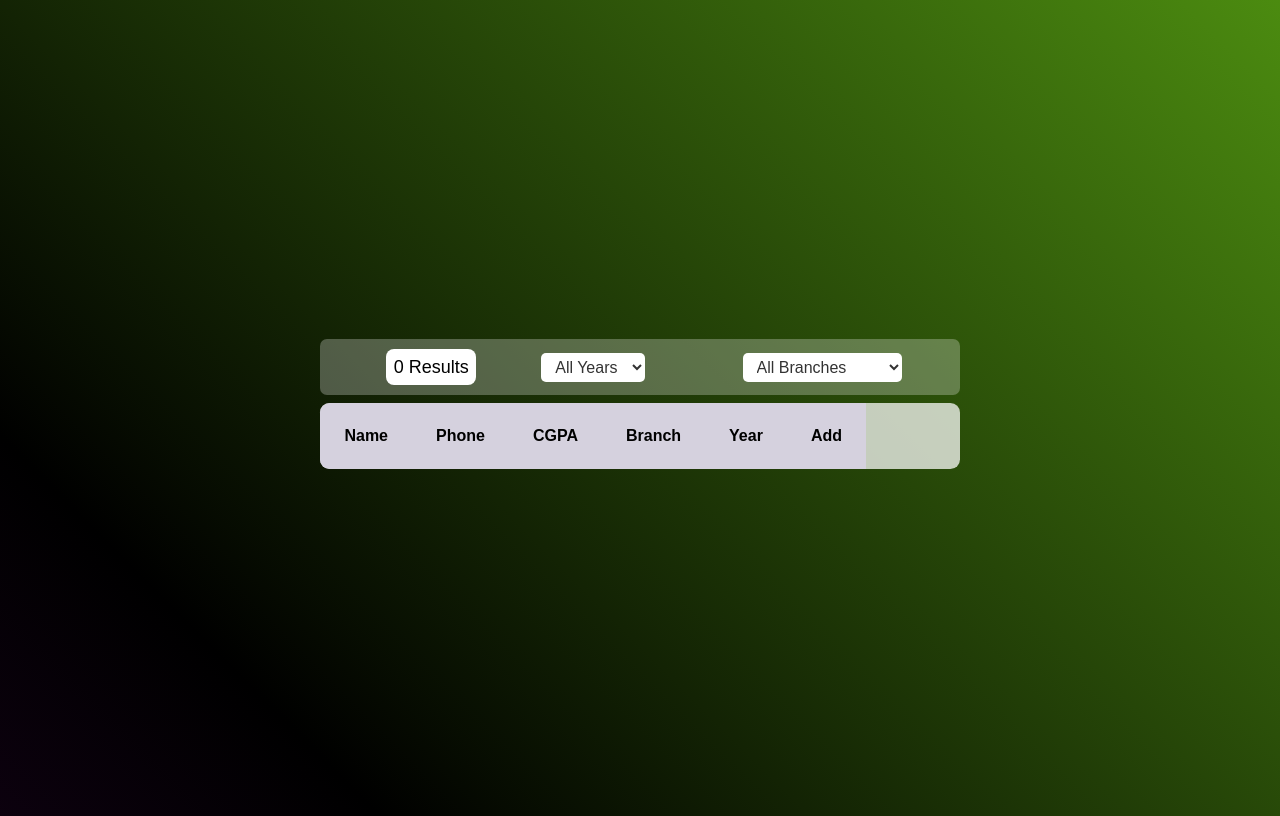
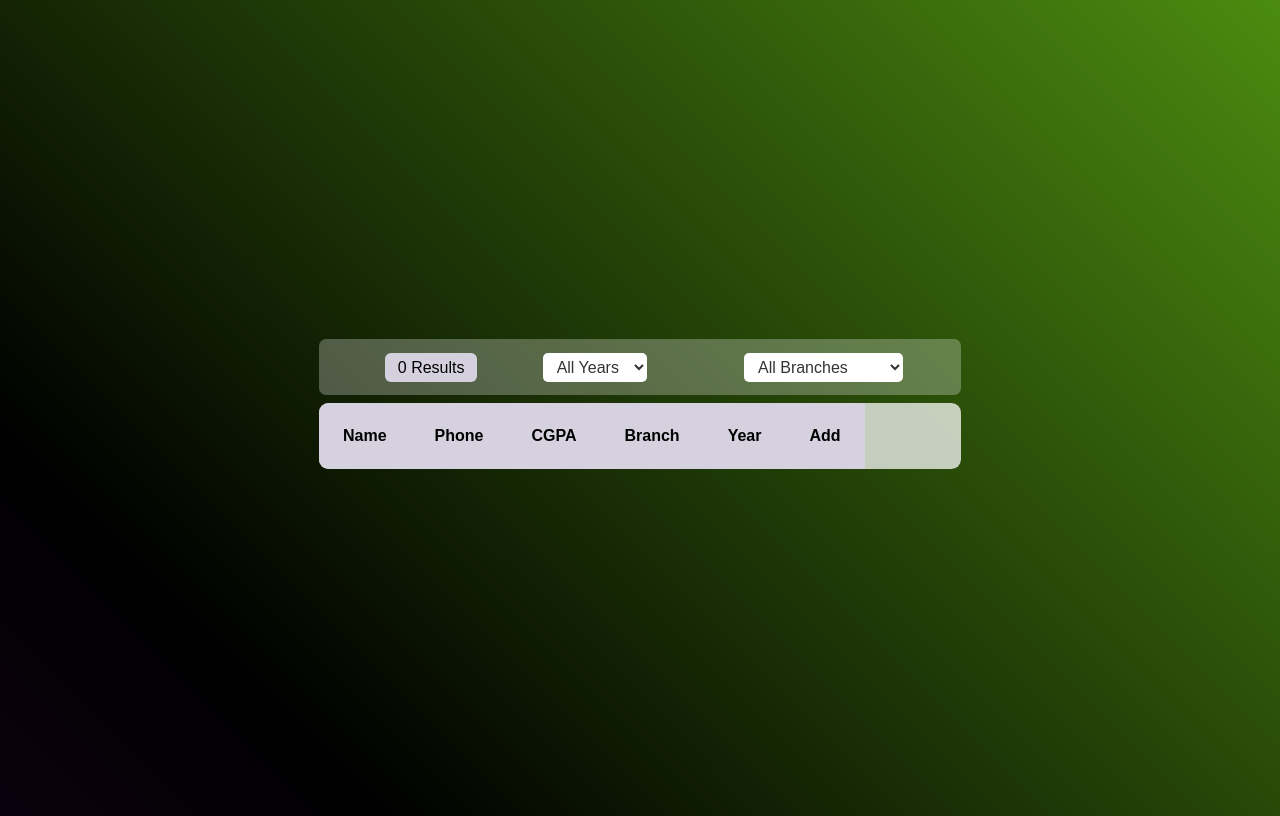
Before and after one commit to Chiragsinghal24/Find-BunkerMate-MateFlix-, a website: page public/result.html in a window 1280 px wide. Drawn offline with Linux system fonts and the light colour scheme; no server answers.

Commit message:
Update style12.css

```diff
--- a/public/style12.css
+++ b/public/style12.css
@@ -4,6 +4,8 @@
     padding: 0 10 0 5; */
   box-sizing: border-box;
 }
+
+
 
 .add_btn {
   font-family: "Montserrat", sans-serif;
@@ -183,9 +185,10 @@ thead th:hover {
 
 #results{
   color: #000;
-  background: #fff;
-  border-radius: 8px;
-  padding: 0.4em;
+    background: #d5d1defe;
+    font-size: 16px;
+    border-radius: 6px;
+    padding: 0.35em 0.8em;
 }
 
 /*
```
